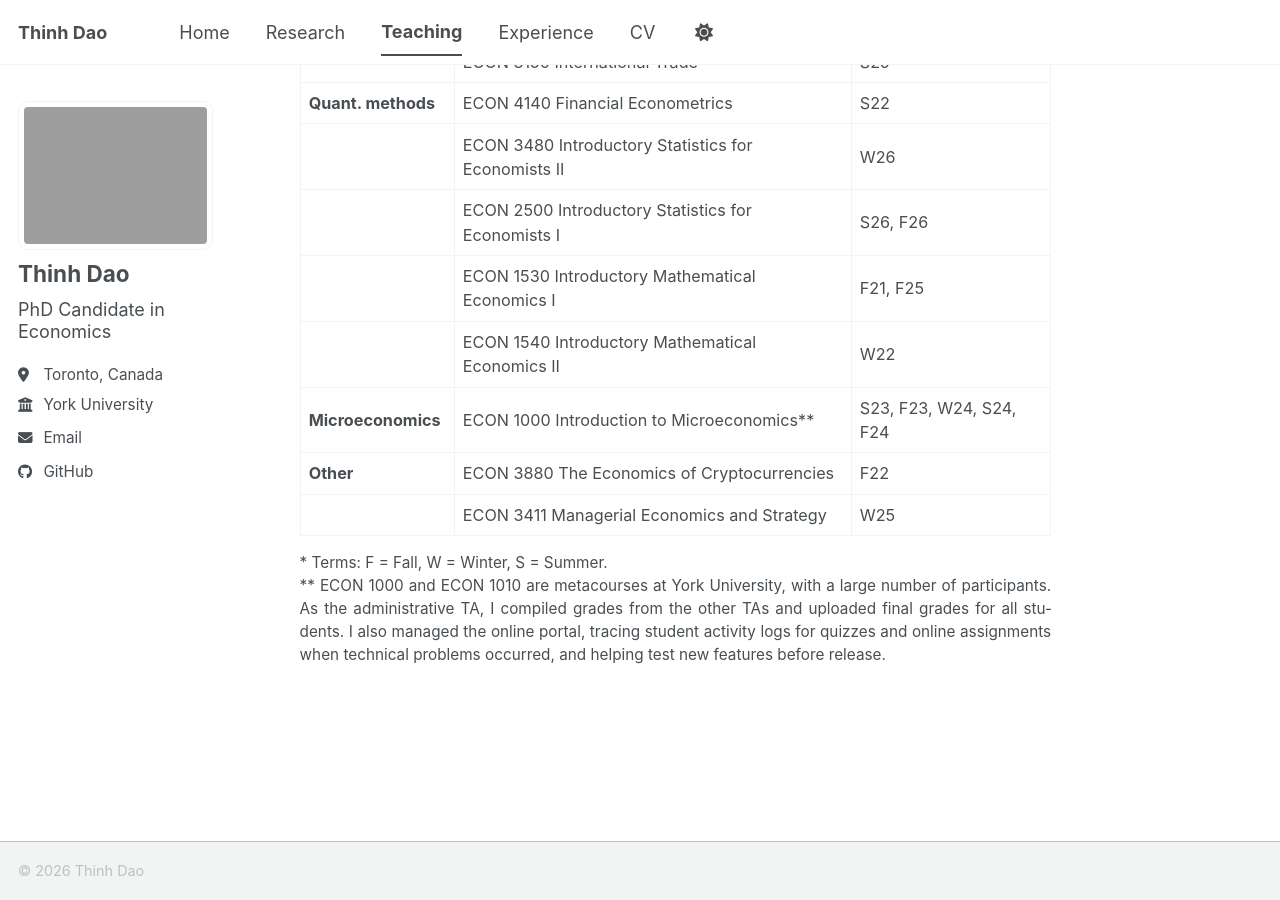
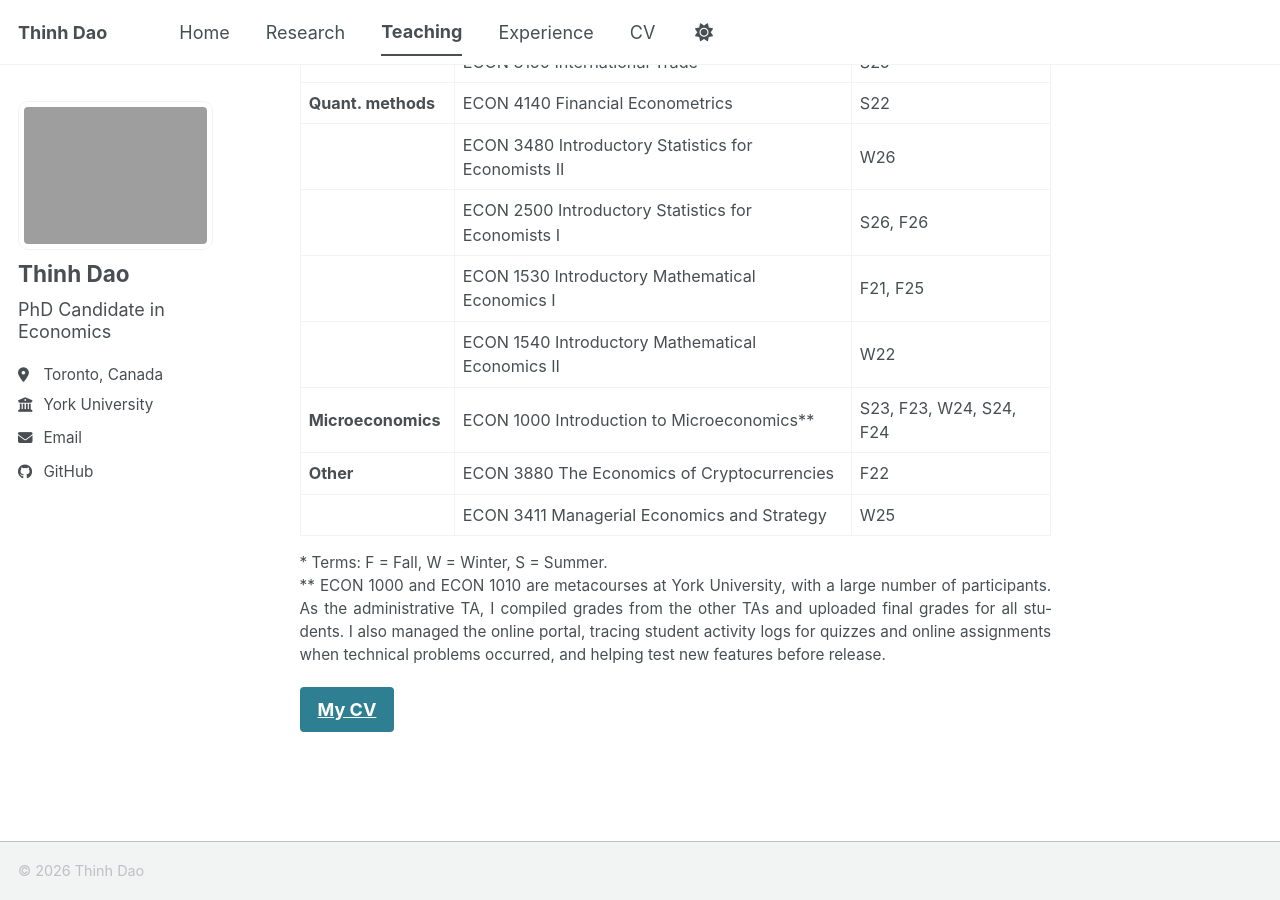
Before and after one commit to thinh-dao-econ/thinh-dao-econ.github.io, a Jekyll site: the page built from _pages/teaching.md, in a window 1280 px wide and 900 px high, scrolled down 526 px. Built offline with Jekyll 4.4.1, drawn with Linux system fonts in a browser that asks for light colours; a style sheet for code colours, icons or effects is not loaded.

```diff
--- a/_pages/teaching.md
+++ b/_pages/teaching.md
@@ -40,3 +40,5 @@ I have served as a teaching assistant at York University since Fall 2021, suppor
 \* Terms: F = Fall, W = Winter, S = Summer. <br>
 \*\* ECON 1000 and ECON 1010 are metacourses at York University, with a large number of participants. As the administrative TA, I compiled grades from the other TAs and uploaded final grades for all students. I also managed the online portal, tracing student activity logs for quizzes and online assignments when technical problems occurred, and helping test new features before release.
 </div>
+
+[My CV](/files/Thinh_Dao_CV.pdf){: .btn .btn--primary .btn--large target="_blank" rel="noopener noreferrer"}
```
